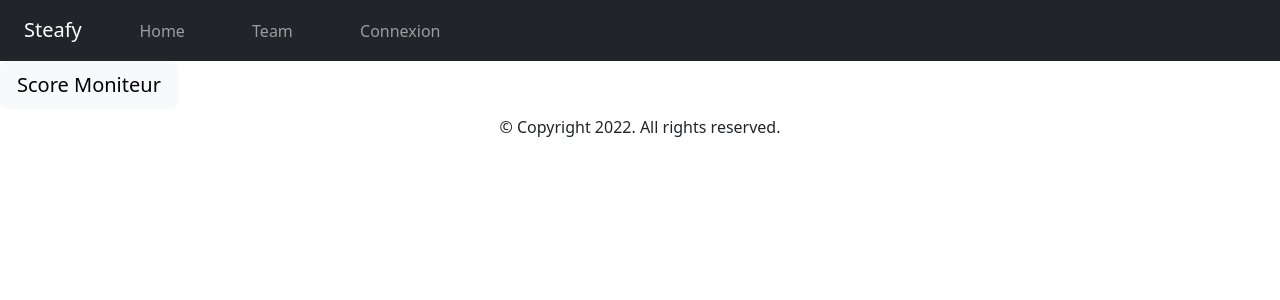
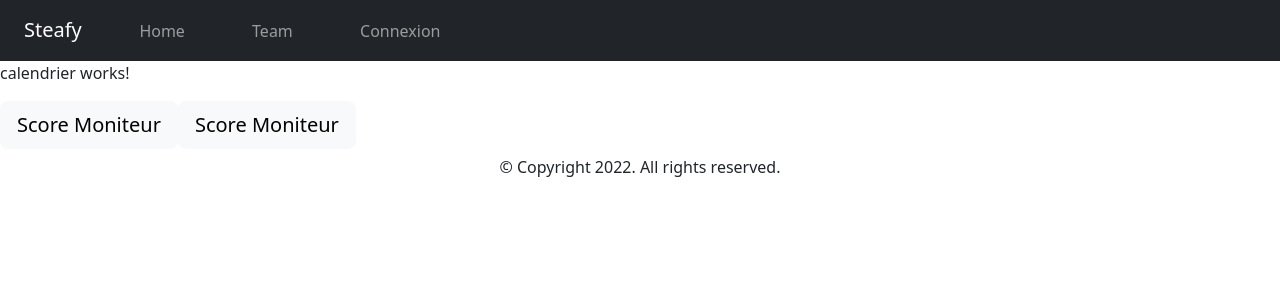
Before and after one commit to le-cmyk/Steafy, an Angular app: page /Calendrier in a window 1280 px wide. Before the commit this address led to /. Shown: the top 300 px of the page. Built offline with nearby package versions, Linux system fonts and the light colour scheme.

Commit message:
nouvelle page calendrier

```diff
--- a/src/app/app-routing.module.ts
+++ b/src/app/app-routing.module.ts
@@ -6,12 +6,15 @@ import { EquipeComponent } from './equipe/equipe.component';
 import { ConnectionComponent } from './connection/connection.component';
 import { RegistrationFormComponent } from './registration-form/registration-form.component';
 import { ScoreMoniteurComponent } from './score-moniteur/score-moniteur.component';
+import { CalendrierComponent } from './calendrier/calendrier.component';
+
 const routes: Routes = [
     {path:'home',component :HomeComponent},
     {path:'equipe',component :EquipeComponent},
     {path:'Connection',component :ConnectionComponent},
     {path: 'RegistrationForm',component:RegistrationFormComponent},
-    {path: 'Score_moniteur',component:ScoreMoniteurComponent}
+    {path: 'Score_moniteur',component:ScoreMoniteurComponent},
+    {path: 'Calendrier',component:CalendrierComponent}
 ];
 
 @NgModule({
--- a/src/app/app.component.html
+++ b/src/app/app.component.html
@@ -5,5 +5,7 @@
 <button onclick="location.href = '/Score_moniteur';" type="button" class="btn btn-light btn-lg"
 data-mdb-ripple-color="dark">Score Moniteur</button>
 
+<button onclick="location.href = '/Calendrier';" type="button" class="btn btn-light btn-lg"
+data-mdb-ripple-color="dark">Score Moniteur</button>
 
 <app-footer></app-footer>
--- a/src/app/app.module.ts
+++ b/src/app/app.module.ts
@@ -11,6 +11,7 @@ import {HttpClient, HttpClientModule} from '@angular/common/http'
 import { RegistrationFormComponent } from './registration-form/registration-form.component';
 import { FormsModule, ReactiveFormsModule } from '@angular/forms';
 import { ScoreMoniteurComponent } from './score-moniteur/score-moniteur.component';
+import { CalendrierComponent } from './calendrier/calendrier.component';
 @NgModule({
   declarations: [
     AppComponent,
@@ -20,7 +21,8 @@ import { ScoreMoniteurComponent } from './score-moniteur/score-moniteur.componen
     HeaderComponent,
     FooterComponent,
     RegistrationFormComponent,
-    ScoreMoniteurComponent
+    ScoreMoniteurComponent,
+    CalendrierComponent
   ],
   imports: [
     BrowserModule,
--- /dev/null
+++ b/src/app/calendrier/calendrier.component.html
@@ -0,0 +1 @@
+<p>calendrier works!</p>
--- /dev/null
+++ b/src/app/calendrier/calendrier.component.ts
@@ -0,0 +1,15 @@
+import { Component, OnInit } from '@angular/core';
+
+@Component({
+  selector: 'app-calendrier',
+  templateUrl: './calendrier.component.html',
+  styleUrls: ['./calendrier.component.css']
+})
+export class CalendrierComponent implements OnInit {
+
+  constructor() { }
+
+  ngOnInit(): void {
+  }
+
+}
```
Also changed, not shown: src/app/calendrier/calendrier.component.css (added), 1 other file (tests, documents, lock files or other folders).
